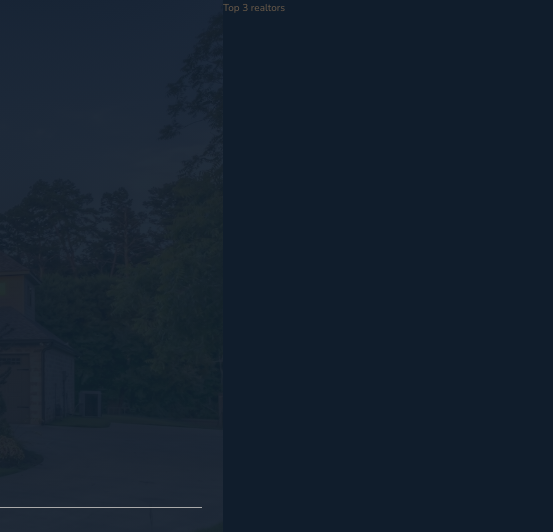
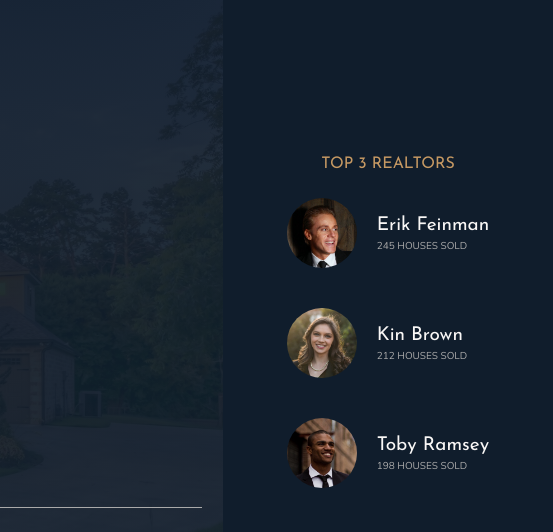
Before and after one commit to Jason-Malan/AdvancedCssAndScss, a website: page Nexter/index.html in a window 1280 px wide. Shown: the top 532 px of the page, 727-1280 px from the left. Drawn offline with nearby package versions, Linux system fonts and the light colour scheme.

Commit message:
Finished the realtors section.

```diff
--- a/Nexter/index.html
+++ b/Nexter/index.html
@@ -31,7 +31,28 @@
       </div>
     </header>
 
-    <div class="realtors">Top 3 realtors</div>
+    <div class="realtors">
+      <h3 class="heading-3">Top 3 realtors</h3>
+      <div class="realtors__list">
+        <img src="img/realtor-1.jpeg" alt="Realtor 1" class="realtors__img" />
+        <div class="realtors__details">
+          <h4 class="heading-4 heading-4--light">Erik Feinman</h4>
+          <p class="realtors__sold">245 houses sold</p>
+        </div>
+
+        <img src="img/realtor-2.jpeg" alt="Realtor 2" class="realtors__img" />
+        <div class="realtors__details">
+          <h4 class="heading-4 heading-4--light">Kin Brown</h4>
+          <p class="realtors__sold">212 houses sold</p>
+        </div>
+
+        <img src="img/realtor-3.jpeg" alt="Realtor 3" class="realtors__img" />
+        <div class="realtors__details">
+          <h4 class="heading-4 heading-4--light">Toby Ramsey</h4>
+          <p class="realtors__sold">198 houses sold</p>
+        </div>
+      </div>
+    </div>
 
     <section class="features">
       <div class="feature">
--- a/Nexter/sass/_header.scss
+++ b/Nexter/sass/_header.scss
@@ -42,12 +42,6 @@
       display: block;
       background-color: currentColor;
     }
-
-    &::before {
-    }
-
-    &::after {
-    }
   }
 
   &__seenon-logos {
--- a/Nexter/sass/_realtors.scss
+++ b/Nexter/sass/_realtors.scss
@@ -1,4 +1,31 @@
 .realtors {
   grid-column: col-start 7 / full-end;
   background-color: $color-secondary;
+  padding: 3rem;
+
+  display: grid;
+  justify-content: center;
+  align-content: center;
+  justify-items: center;
+  row-gap: 2rem;
+
+  &__list {
+    display: grid;
+    grid-template-columns: min-content max-content;
+    column-gap: 2rem;
+    row-gap: 5vh;
+    align-items: center;
+  }
+
+  &__img {
+    width: 7rem;
+    border-radius: 50%;
+    display: block;
+  }
+
+  &__sold {
+    text-transform: uppercase;
+    color: $color-grey-light-2;
+    margin-top: -3px;
+  }
 }
```
Also changed, not shown: Nexter/css/style.css.
